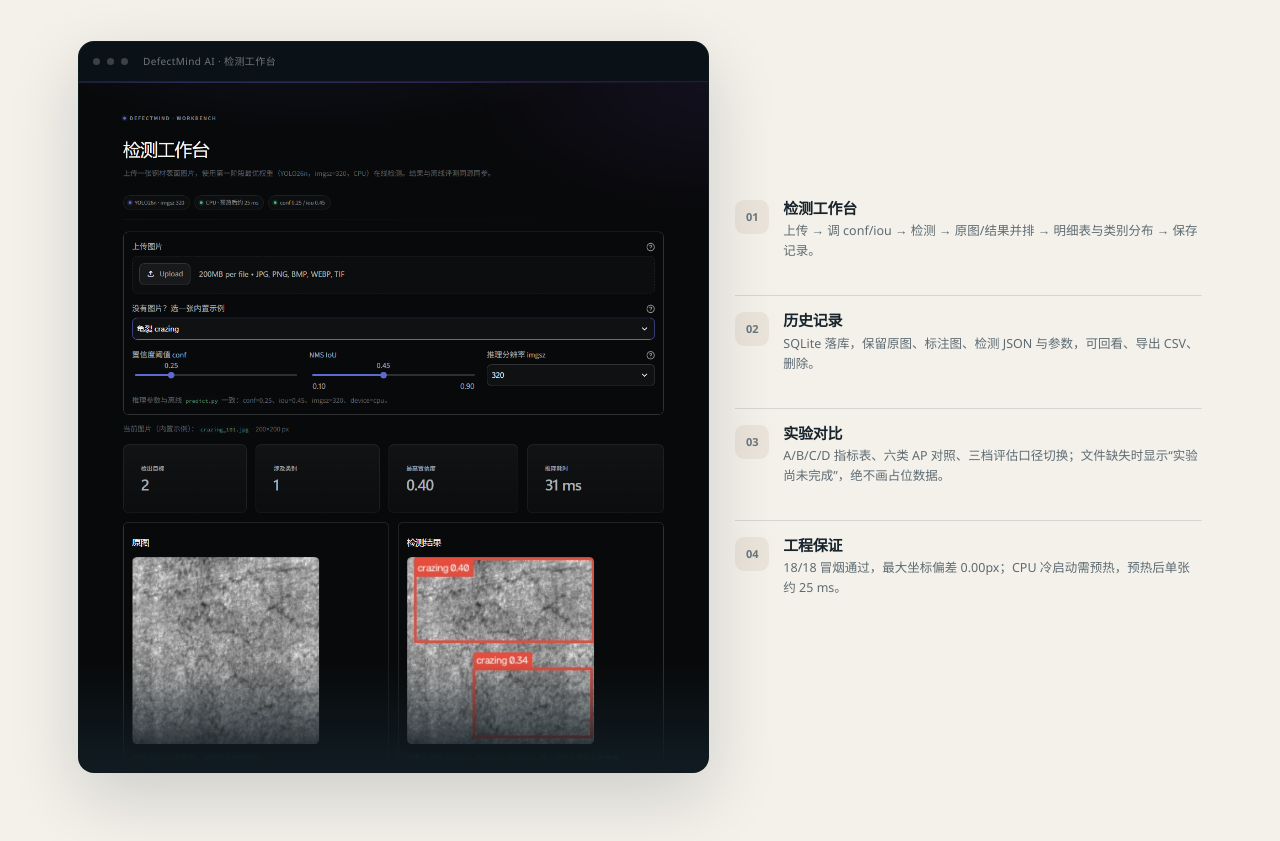
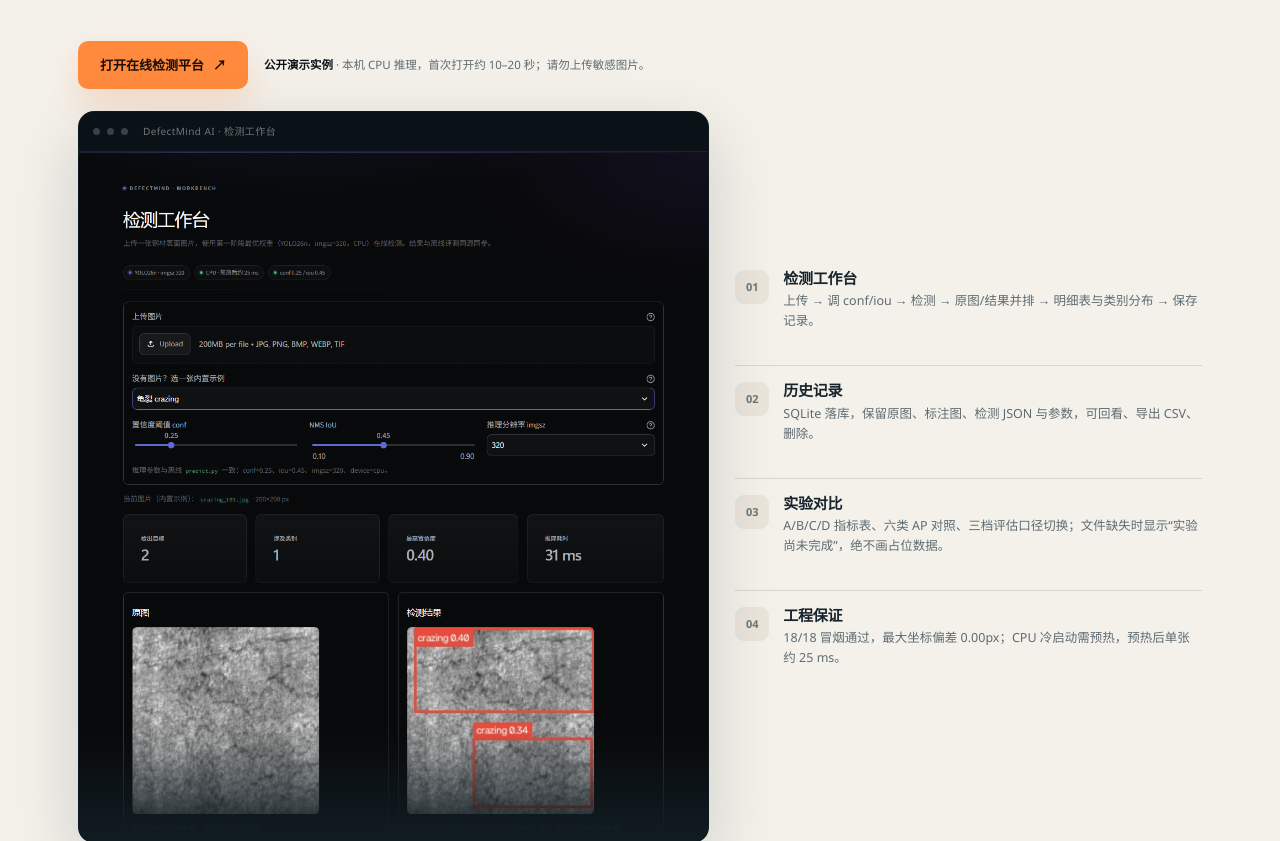
Before and after one commit to zzq10086/defectmind-ai-showcase, a plain HTML site: page index.html in a window 1280 px wide. Shown: the part 5663-6504 px from the top of the page. Drawn offline with Linux system fonts and the light colour scheme.

Commit message:
Update showcase

```diff
--- a/index.html
+++ b/index.html
@@ -368,6 +368,10 @@
 
   /* platform */
   .platform{background:var(--paper)}
+  .platform-cta{display:flex;align-items:center;gap:16px;flex-wrap:wrap;margin:2px 0 22px}
+  .platform-cta .btn{font-size:13px}
+  .cta-note{font-size:11.5px;color:var(--muted);line-height:1.6;max-width:560px}
+  .cta-note b{color:var(--ink);font-weight:650}
   .platform-grid{display:grid;grid-template-columns:1.15fr .85fr;gap:26px;align-items:stretch}
   .browser{
     background:#101b21;border-radius:16px;overflow:hidden;border:1px solid rgba(10,18,23,.12);
@@ -773,6 +777,10 @@
       <h2>从一张图，<br>到一条可追溯记录。</h2>
       <p>检测工作台、历史记录、实验对比三页打通；平台与离线预测同权重、同参数、同后处理，冒烟测试 18/18 一致。</p>
     </div>
+    <div class="platform-cta" data-reveal>
+      <a class="btn btn-primary" href="https://screening-prospects-ceiling-briefly.trycloudflare.com" target="_blank" rel="noopener">打开在线检测平台 <span aria-hidden="true">↗</span></a>
+      <span class="cta-note"><b>公开演示实例</b> · 本机 CPU 推理，首次打开约 10–20 秒；请勿上传敏感图片。</span>
+    </div>
     <div class="platform-grid">
       <div class="browser" data-reveal>
         <div class="browser-bar"><i></i><i></i><i></i><span>DefectMind AI · 检测工作台</span></div>
```
